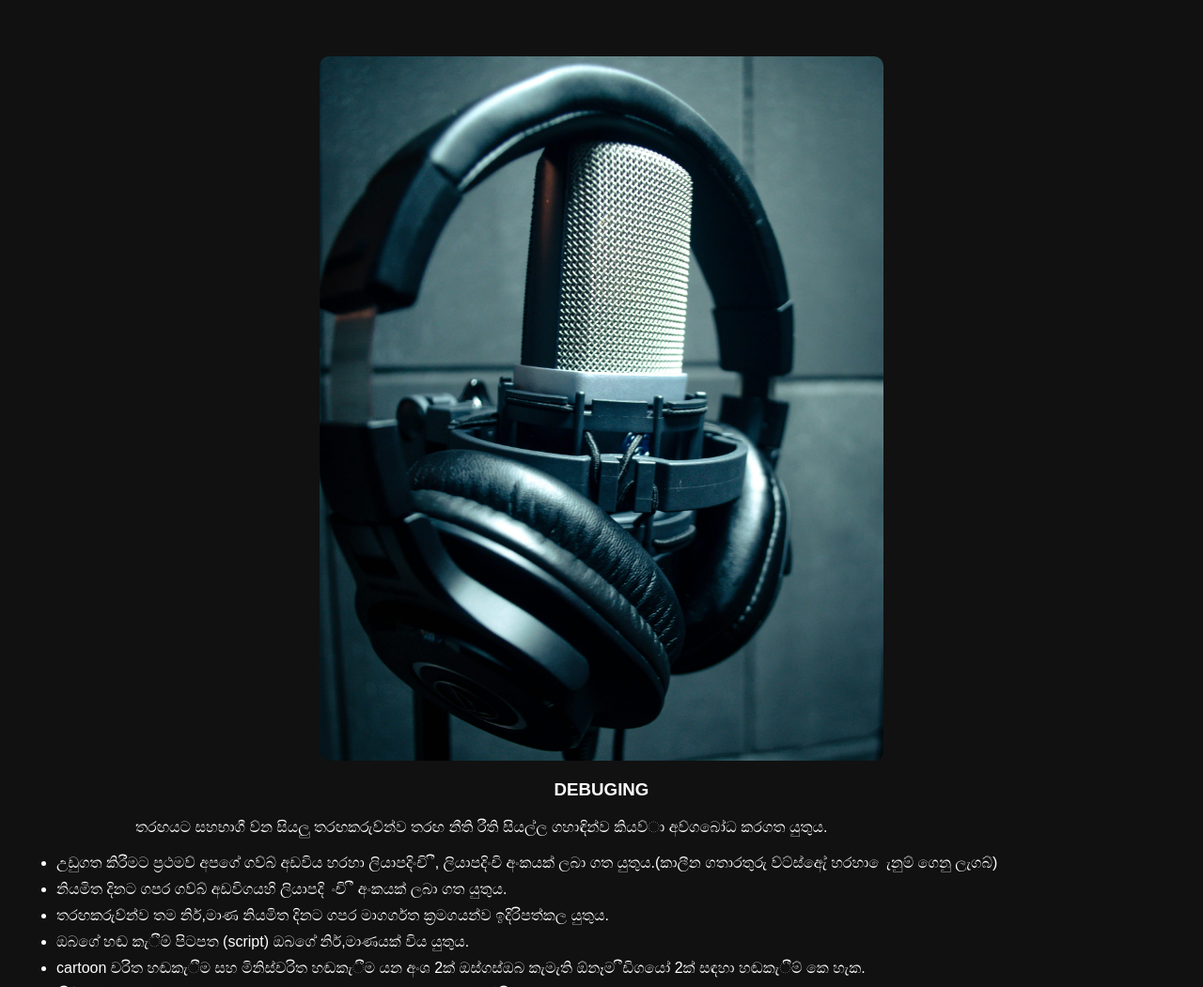
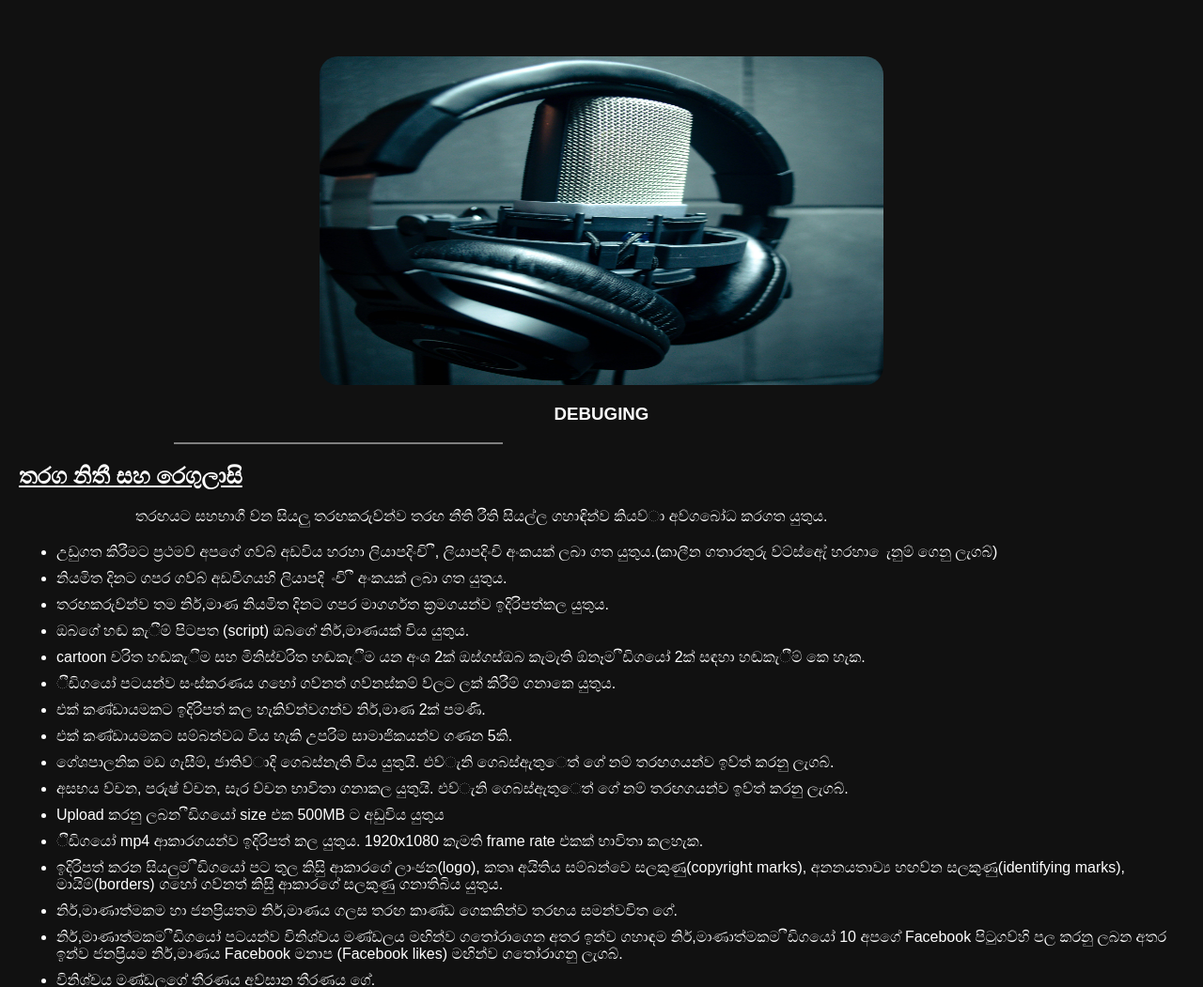
Before and after one commit to ruusara24/ruusara2024, a PHP site: page /Debuging.html in a window 1280 px wide. Shown: the part 60-1111 px from the top of the page at 94% size. Run offline with PHP 8.4, Linux system fonts and the light colour scheme.

Commit message:
add a horizontal line

```diff
--- a/Debuging.html
+++ b/Debuging.html
@@ -24,6 +24,8 @@
     <section id="event-details" class="section event-details-section">
         <img id="event-image" src="./include/text/dubbing.jpg" alt="Event Image">
         <h3 id="event-title">DEBUGING</h3>
+        <div class="horizontal-line"></div>
+        <h2><b><u>තරග නිතී සහ රෙගුලාසි</u></b></h2>
         <p>තරඟයට සහභාගී ව්‍න සියලු තරඟකරුව්‍න්ව තරඟ නීති රීති සියල්ල ගහාඳින්ව කියව්‍ා අව්‍ගබෝධ කරගත යුතුය.</p>
         <ul>
             <li>උඩුගත කිරීමට ප්‍රථමව්‍ අපගේ ගව්‍බ් අඩවිය හරහා ලියාපදිංචි ී, ලියාපදිංචි අංකයක් ලබා ගත
--- a/DigitalArt.html
+++ b/DigitalArt.html
@@ -24,6 +24,8 @@
     <section id="event-details" class="section event-details-section">
         <img id="event-image" src="./include/text/digital_art.jpg"  alt="Event Image">
         <h3 id="event-title">CHARACTER DESIGNING</h3>
+        <div class="horizontal-line"></div>
+        <h2><b><u>තරග නිතී සහ රෙගුලාසි</u></b></h2>
         <p id="event-description">තරඟයට සහභාගී ව්‍න සියලු තරඟකරුව්‍න්ව තරඟ නීති රීති සියල්ල ගහාඳින්ව කියව්‍ා අව්‍ගබෝධ කරගත යුතුය</p>
         <ul>
             <li>උඩුගත කිරීමට ප්‍රථමව්‍ අපගේ ගව්‍බ් අඩවිය හරහා ලියාපදිංචි ී, ලියාපදිංචි අංකයක් ලබා ගත
--- a/Digitalstyle.css
+++ b/Digitalstyle.css
@@ -18,7 +18,8 @@ body {
     max-width: 600px;
     display: block;
     margin: 0 auto;
-    border-radius: 10px;
+    border-radius: 20px;
+    height: 350px;
 }
 
 .event-details-section h3 {
--- a/PhotoManipulation.html
+++ b/PhotoManipulation.html
@@ -24,6 +24,7 @@
     <section id="event-details" class="section event-details-section">
         <img id="event-image" src="./include/text/photo_manipulation.jpg" alt="Event Image">
         <h3 id="event-title">PHOTO Manipulation</h3>
+        <div class="horizontal-line"></div>
         <h2><b><u>තරග නිතී සහ රෙගුලාසි</u></b></h2>
         <p id="event-description">තරඟයට සහභාගී ව්‍න සියලු තරඟකරුව්‍න්ව තරඟ නීති රීති සියල්ල ගහාඳින්ව කියව්‍ා අව්‍ගබෝධ කරගත යුතුය.</p>
         <ul>
--- a/debuging.css
+++ b/debuging.css
@@ -18,7 +18,8 @@ body {
     max-width: 600px;
     display: block;
     margin: 0 auto;
-    border-radius: 10px;
+    border-radius: 20px;
+    height: 350px;
 }
 
 li {
--- a/photomani.css
+++ b/photomani.css
@@ -18,7 +18,8 @@ body {
     max-width: 600px;
     display: block;
     margin: 0 auto;
-    border-radius: 10px;
+    border-radius: 20px;
+    height: 350px;
 }
 
 .event-details-section h3 {
--- a/video editing.html
+++ b/video editing.html
@@ -24,6 +24,7 @@
     <section id="event-details" class="section event-details-section">
         <img id="event-image" src="./include/text/video_editing.jpg" alt="Event Image">
         <h3 id="event-title">BOOK TRAIL SHOWDOWN</h3>
+        <div class="horizontal-line"></div>
 
         <h2><b><u>තරග නිතී සහ රෙගුලාසි</u></b></h2>
         <p id="event-description">තරඟයට සහභාගී ව්‍න සියලු තරඟකරුව්‍න්ව තරඟ නීති රීති සියල්ල ගහාඳින්ව කියව්‍ා අව්‍ගබෝධ කරගත යුතුය</p>
--- a/videoediting.css
+++ b/videoediting.css
@@ -18,7 +18,8 @@ body {
     max-width: 600px;
     display: block;
     margin: 0 auto;
-    border-radius: 10px;
+    border-radius: 20px;
+    height: 350px;
 }
 
 .event-details-section h3 {
```
